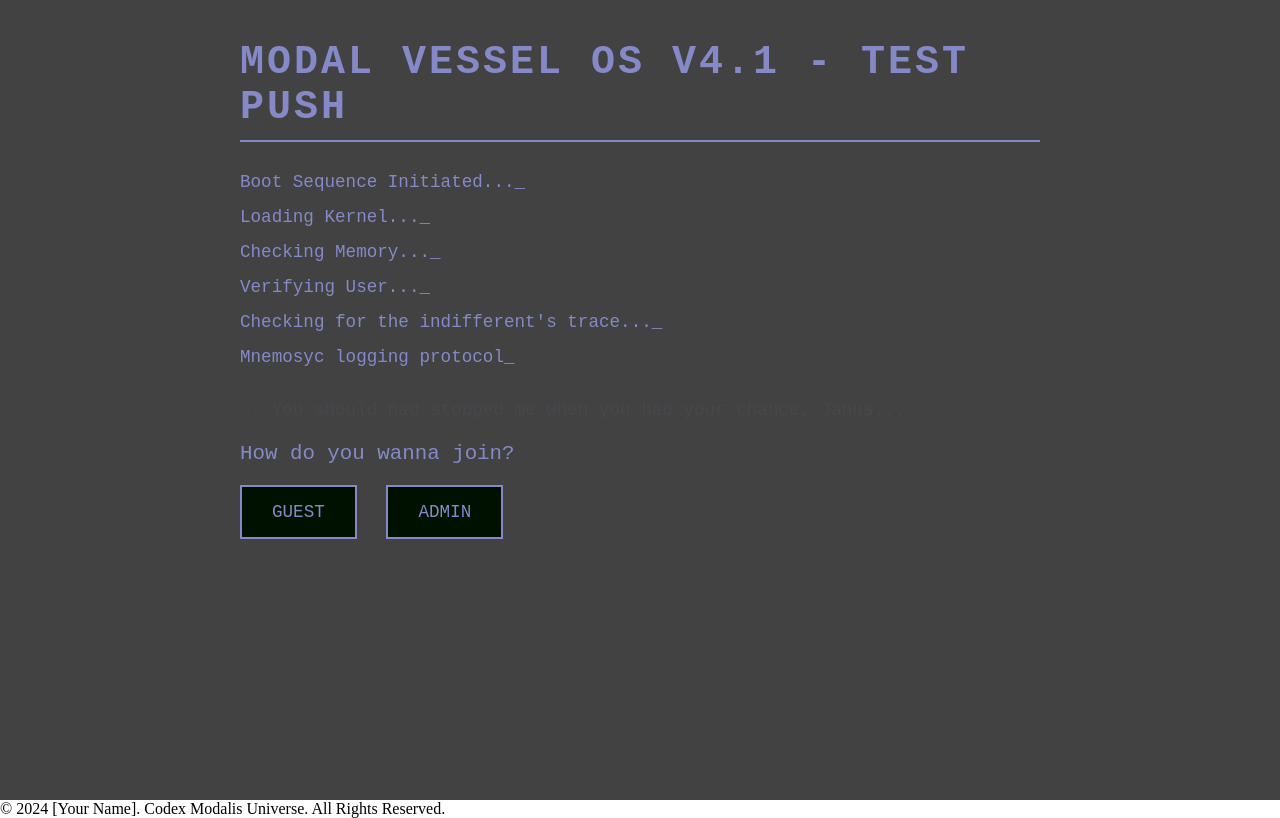
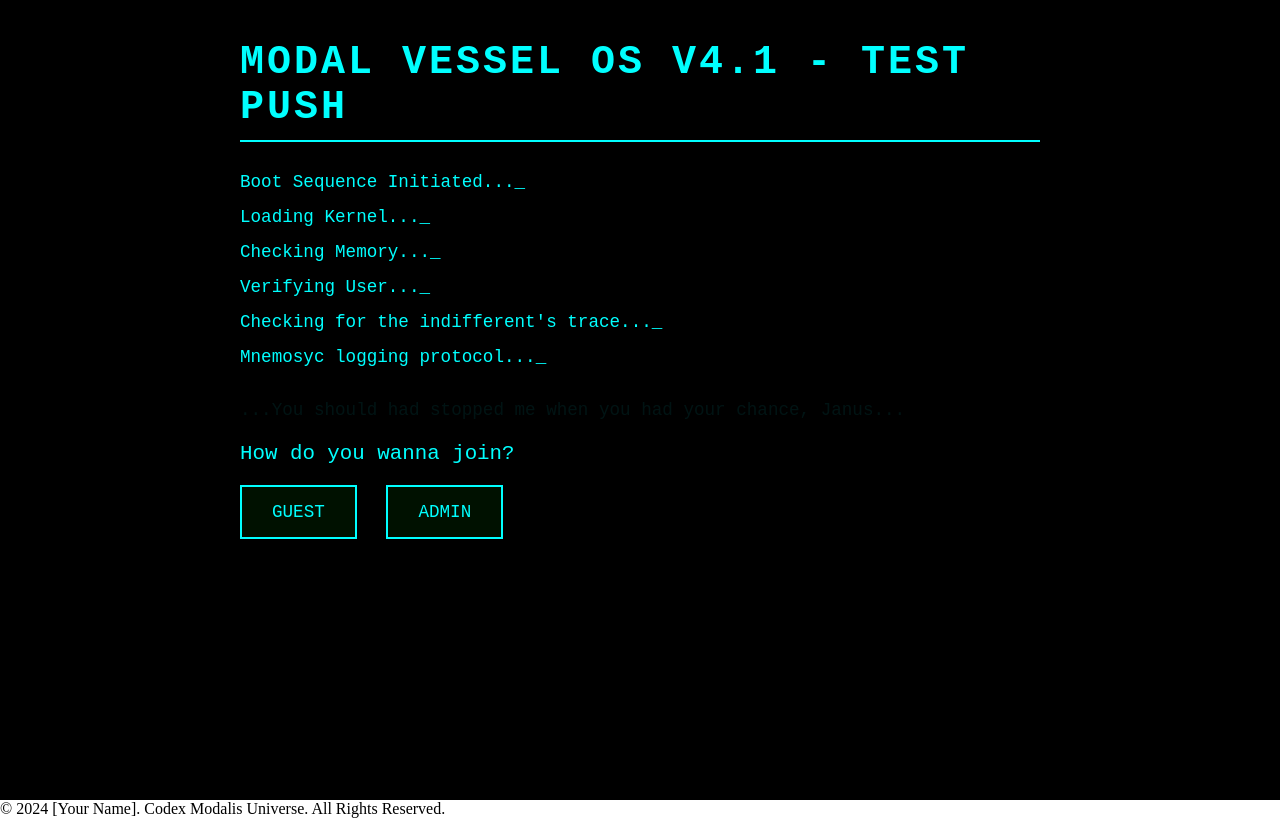
Before and after one commit to JH-Garen/The-Modal-Vessel-Project, a plain HTML site: page index.html in a window 1280 px wide. Drawn offline with Linux system fonts and the light colour scheme; a script that the page names is missing.

Commit message:
Small modifications

```diff
--- a/index.html
+++ b/index.html
@@ -15,7 +15,7 @@
             <p class="boot-text">Checking Memory...</p>
             <p class="boot-text">Verifying User...</p>
             <p class="boot-text">Checking for the indifferent's trace...</p>
-            <p class="boot-text">Mnemosyc logging protocol</p>
+            <p class="boot-text">Mnemosyc logging protocol...</p>
             <p class="boot-text1">...You should had stopped me when you had your chance, Janus...</p>
 
             <div class="login-choice">
--- a/style.css
+++ b/style.css
@@ -9,8 +9,8 @@
 .terminal {
     width: 100%;
     height: 100vh; /* Full viewport height */
-    background-color: #424242; /* Almost black */
-    color: #8589c7; /* Hacker green 00ff00, changed to blue 0c148b  */
+    background-color: #000000; /* Almost black */
+    color: #00ffff; /* Hacker green 00ff00, changed to blue 8f96ff  */
     font-family: 'Courier New', Courier, monospace; /* Monospace font */
     padding: 40px;
     overflow-y: auto; /* Scroll if needed */
@@ -28,7 +28,7 @@ h1 {
     margin-bottom: 30px;
     text-transform: uppercase;
     letter-spacing: 3px;
-    border-bottom: 2px solid #8589c7;
+    border-bottom: 2px solid #00ffff;
     padding-bottom: 10px;
 }
 
@@ -43,6 +43,7 @@ h1 {
 .boot-text1 {
     font-size: 1.1rem;
     margin: 15px 0;
+    opacity: 0; /* Hidden initially */
     animation: fadeInAndOut 3s forwards;  /* 3 seconds total */
     animation-delay: 2.5s;  /* Start after other text */
 }
@@ -72,8 +73,8 @@ h1 {
 /* Buttons */
 button {
     background-color: #001100;
-    color: #8589c7;
-    border: 2px solid #8589c7;
+    color: #00ffff;
+    border: 2px solid #00ffff;
     padding: 15px 30px;
     font-size: 1.1rem;
     font-family: 'Courier New', Courier, monospace;
```
